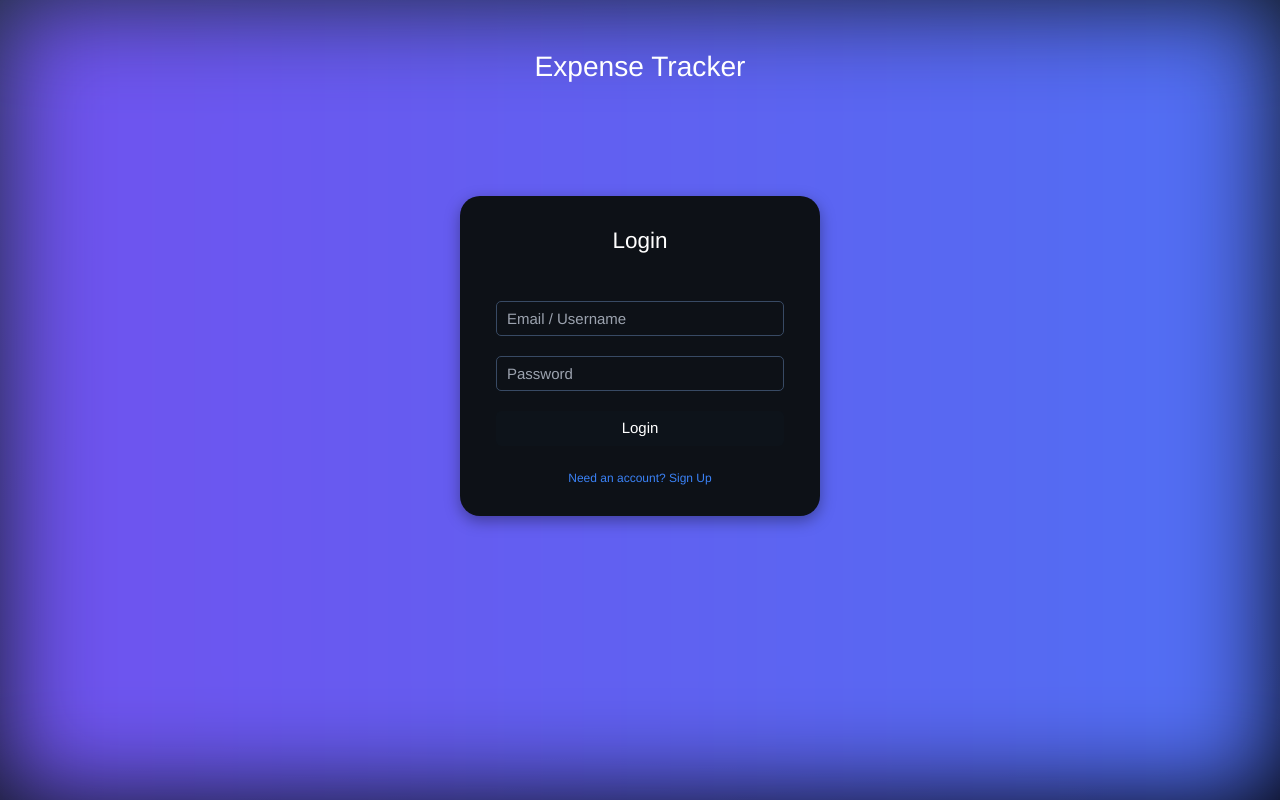
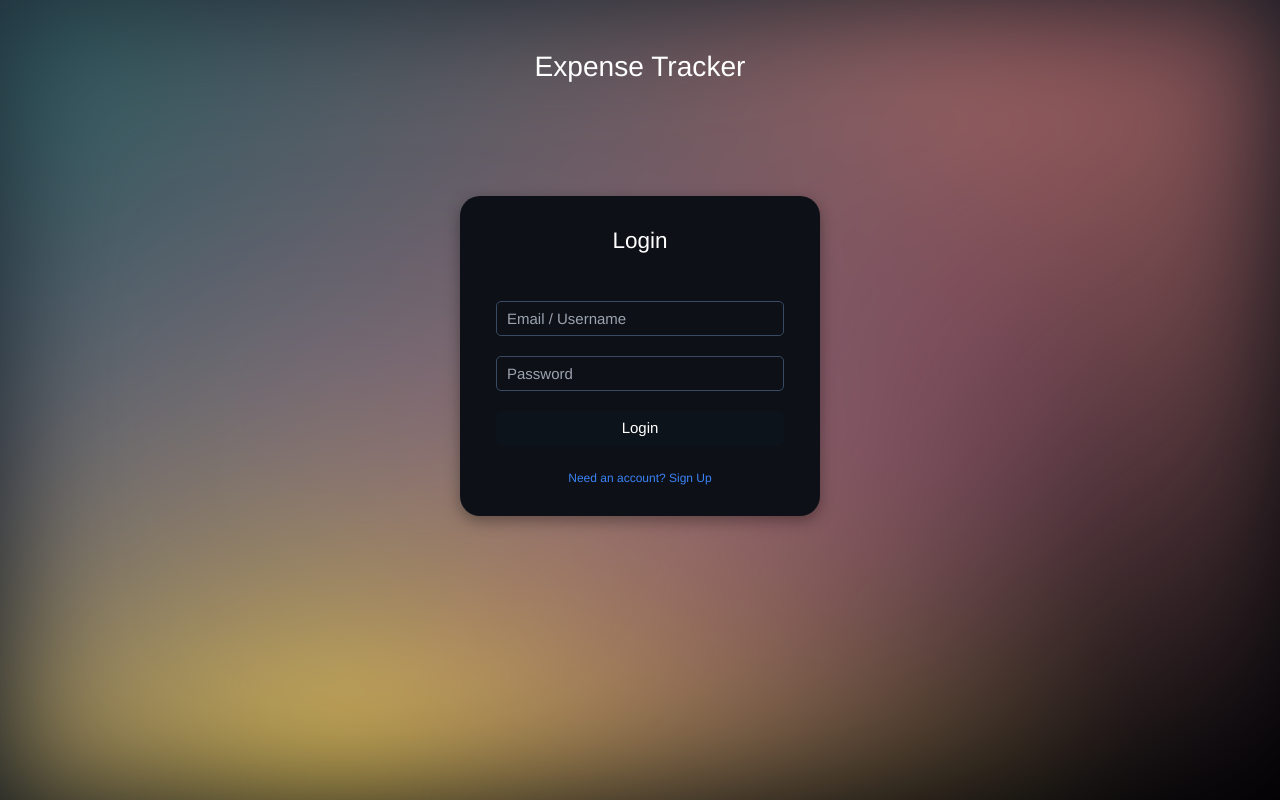
Before and after one commit to mohammadafnan/ExpenceTracker-json-server, an Angular app: page /login in a window 1280 px wide. Built offline with nearby package versions, Linux system fonts and the light colour scheme; some icons are missing.

Commit message:
alerts added  25 june 2025

```diff
--- a/src/app/login/login.component.css
+++ b/src/app/login/login.component.css
@@ -104,3 +104,83 @@ input {
     transform: rotate(360deg);
   }
 }
+.animated-bg {
+  width: 100%;
+  height: 100vh;
+  background: linear-gradient(120deg, #1f2d39, #0d0f12, #1f2d39);
+  background-size: 400% 400%;
+  animation: gradientSwipe 15s ease infinite;
+  position: absolute;
+}
+
+@keyframes gradientSwipe {
+  0% {
+    background-position: 0% 100%;
+  }
+  50% {
+    background-position: 100% 0%;
+  }
+  100% {
+    background-position: 0% 100%;
+  }
+}
+
+.animated-radial {
+  width: 100%;
+  height: 100vh;
+  background: radial-gradient(circle at center, #1f2d39, #0d0f12);
+  background-size: 100% 100%;
+  animation: radialPulse 2s ease-in-out infinite;
+  position: absolute;
+}
+
+@keyframes radialPulse {
+  0% {
+    background-position: 50% 50%;
+    background-size: 100% 100%;
+  }
+  50% {
+    background-position: 60% 60%;
+    background-size: 130% 130%;
+  }
+  100% {
+    background-position: 50% 50%;
+    background-size: 100% 100%;
+  }
+}
+
+
+.neon-gradient-bg {
+  position: fixed;
+  top: 0;
+  left: 0;
+  width: 100%;
+  height: 100vh;
+  background: radial-gradient(at 20% 20%, #22605e 0%, transparent 60%),
+              radial-gradient(at 80% 20%, #a56365 0%, transparent 60%),
+              radial-gradient(at 50% 80%, #ddbc53 0%, transparent 60%),
+              radial-gradient(at 50% 50%, #9333ea 0%, transparent 60%);
+  filter: blur(60px);
+  z-index: -1;
+  animation: softPulse 10s ease-in-out infinite;
+  background-size: 150% 150%;
+}
+
+@keyframes softPulse {
+  0% {
+    background-position: 0% 50%;
+  }
+  50% {
+    background-position: 100% 50%;
+  }
+  100% {
+    background-position: 0% 50%;
+  }
+}
+
+.main-content {
+  position: relative;
+  z-index: 1;
+  color: white;
+  text-align: center;
+}
--- a/src/app/login/login.component.html
+++ b/src/app/login/login.component.html
@@ -5,7 +5,7 @@
     <div class="center">
       <h3 class="text-3xl">
         <i
-          class="lni lni-trend-down-1 relative top-1"
+          class="lni lni-trend-down-1 relative top-1 text-4xl"
           style="color: rgb(255, 72, 72)"
         ></i>
         {{ heading }}
--- a/src/styles.css
+++ b/src/styles.css
@@ -111,92 +111,9 @@ tr td {
   }
 }
 
-.animated-bg {
-  width: 100%;
-  height: 100vh;
-  background: linear-gradient(120deg, #1f2d39, #0d0f12, #1f2d39);
-  background-size: 400% 400%;
-  animation: gradientSwipe 15s ease infinite;
-  position: absolute;
-}
 
-@keyframes gradientSwipe {
-  0% {
-    background-position: 0% 100%;
-  }
-  50% {
-    background-position: 100% 0%;
-  }
-  100% {
-    background-position: 0% 100%;
-  }
-}
 
-.animated-radial {
-  width: 100%;
-  height: 100vh;
-  background: radial-gradient(circle at center, #1f2d39, #0d0f12);
-  background-size: 100% 100%;
-  animation: radialPulse 2s ease-in-out infinite;
-  position: absolute;
-}
 
-@keyframes radialPulse {
-  0% {
-    background-position: 50% 50%;
-    background-size: 100% 100%;
-  }
-  50% {
-    background-position: 60% 60%;
-    background-size: 130% 130%;
-  }
-  100% {
-    background-position: 50% 50%;
-    background-size: 100% 100%;
-  }
-}
-
-/* Blurred background layer */
-.neon-gradient-bg {
-  position: fixed; /* or absolute, depending on layout */
-  top: 0;
-  left: 0;
-  width: 100%;
-  height: 100vh;
-  background: linear-gradient(270deg, #3b82f6, #9333ea, #14b8a6, #f43f5e);
-  background-size: 800% 800%;
-  animation: moveNeon 10s ease infinite;
-  filter: blur(50px);
-}
-@keyframes moveNeon {
-  0% {
-    background-position: 0% 50%;
-  }
-  50% {
-    background-position: 100% 50%;
-  }
-  100% {
-    background-position: 0% 50%;
-  }
-}
-
-/* Main content above the blur */
-.main-content {
-  position: relative;
-  z-index: 9999;
-  text-align: center;
-  color: white;
-}
-
-/* Optional: login card style */
-/* .login-card {
-  background: rgba(255, 255, 255, 0.05);
-  backdrop-filter: blur(10px);
-  padding: 2rem;
-  border-radius: 1rem;
-  width: 300px;
-  margin: auto;
-} */
 
 .alert-animation {
   animation: fadeInUp 1s ease forwards;
```
Also changed, not shown: src/app/expense/expense.component.scss (line endings or trailing spaces).
